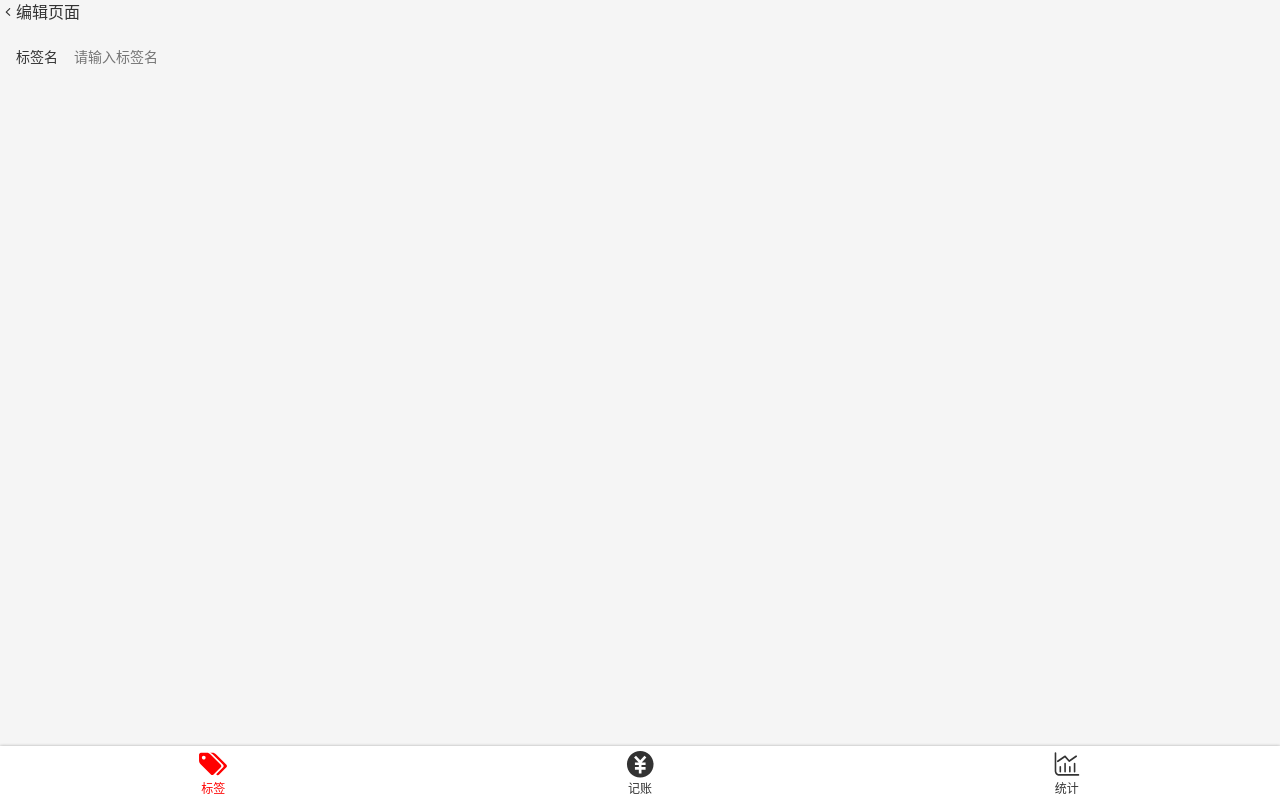
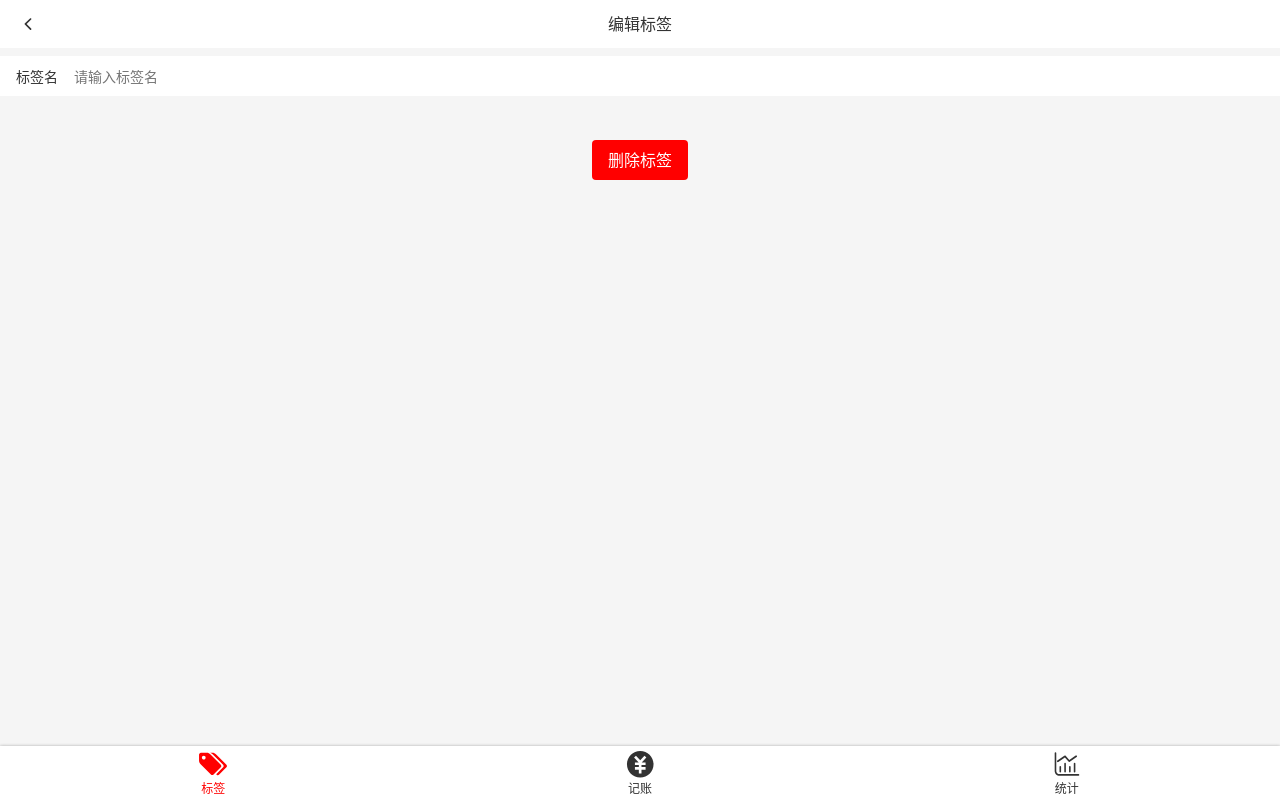
Before and after one commit to maple436/cuttle-money, a Vue app: page /#/labels/edit/1 in a window 1280 px wide. Built offline with nearby package versions, Linux system fonts and the light colour scheme.

Commit message:
添加 EditLabel.vue 的样式，抽离了两个组件

```diff
--- /dev/null
+++ b/src/components/Button.vue
@@ -0,0 +1,34 @@
+<template>
+  <button class="button"
+          @click="$emit('click',$event)">
+    <slot/>
+  </button>
+</template>
+
+<script lang="ts">
+  import Vue from 'vue';
+  import {Component} from 'vue-property-decorator';
+
+  @Component
+  export default class Button extends Vue {
+
+  }
+</script>
+
+<style lang="scss" scoped>
+  .button {
+    background: #767676;
+    color: white;
+    border-radius: 4px;
+    border: none;
+    height: 40px;
+    padding: 0 16px;
+
+    &-wrapper {
+      text-align: center;
+      padding: 16px;
+      margin-top: 44-16px;
+    }
+  }
+
+</style>
--- a/src/components/Money/Notes.vue
+++ b/src/components/Money/FormItem.vue
@@ -1,6 +1,6 @@
 <template>
   <div>
-    <label class="notes">
+    <label class="formItem">
       <span class="name">{{this.fieldName}}</span>
       <input type="text" :placeholder="this.placeholder"
              v-model="value"
@@ -14,7 +14,7 @@
   import {Component, Watch, Prop} from 'vue-property-decorator';
 
   @Component
-  export default class Notes extends Vue {
+  export default class FormItem extends Vue {
     @Prop({required:true}) fieldName!: string;
     @Prop() placeholder?: string;
 
@@ -28,19 +28,16 @@
 </script>
 
 <style lang="scss" scoped>
-  .notes {
+  .formItem {
     font-size: 14px;
-    background: #f5f5f5;
     padding-left: 16px;
     display: flex;
     align-items: center;
-
     .name {
       padding-right: 16px;
     }
-
     input {
-      height: 64px;
+      height: 40px;
       flex-grow: 1;
       background: transparent;
       border: none;
--- a/src/views/EditLabel.vue
+++ b/src/views/EditLabel.vue
@@ -1,11 +1,16 @@
 <template>
   <Layout>
-    <div>
-      <Icon  name="left"/>
-      <span>编辑页面</span>
-      <Notes field-name="标签名" placeholder="请输入标签名" />
+    <div class="navBar">
+      <Icon class="leftIcon" name="left"/>
+      <span class="title">编辑标签</span>
+      <span class="rightIcon"></span>
     </div>
-
+    <div class="form-wrapper">
+      <FormItem field-name="标签名" placeholder="请输入标签名"/>
+    </div>
+    <div class="button-wrapper">
+      <Button >删除标签</Button>
+    </div>
   </Layout>
 </template>
 
@@ -13,24 +18,57 @@
   import Vue from 'vue';
   import {Component} from 'vue-property-decorator';
   import tagListModel from '@/models/tagListModel';
-  import Notes from '@/components/Money/Notes.vue';
+  import FormItem from '@/components/Money/FormItem.vue';
+  import Button from '@/components/Button.vue';
+
   @Component({
-    components: {Notes}
+    components: {Button, FormItem}
   })
   export default class EditLabel extends Vue {
-  creared(){
-    const id=this.$route.params.id;
-    tagListModel.fetch();
-    const tags=tagListModel.data;
-    const tag=tags.filter(t=>t.id===id)[0];
-    if(tag){
-      console.log(tag);
-    }else{
-      this.$router.push('404');
+    creared() {
+      const id = this.$route.params.id;
+      tagListModel.fetch();
+      const tags = tagListModel.data;
+      const tag = tags.filter(t => t.id === id)[0];
+      if (tag) {
+        console.log(tag);
+      } else {
+        this.$router.push('/404');
+      }
     }
-  }
   }
 </script>
 
 <style lang="scss" scoped>
+  .navBar {
+    text-align: center;
+    font-size: 16px;
+    padding: 12px 16px;
+    background: white;
+    display: flex;
+    align-items: center;
+    justify-content: space-between;
+    > .title {
+    }
+    > .leftIcon {
+      width: 24px;
+      height: 24px;
+    }
+    > .rightIcon {
+      width: 24px;
+      height: 24px;
+    }
+  }
+  .form-wrapper {
+    background: white;
+    margin-top: 8px;
+  }
+  .button-wrapper {
+    text-align: center;
+    padding: 16px;
+    margin-top: 44-16px;
+    > Button{
+      background: red;
+    }
+  }
 </style>
--- a/src/views/Labels.vue
+++ b/src/views/Labels.vue
@@ -9,7 +9,8 @@
         </router-link>
       </div>
       <div class="createTag-wrapper">
-        <button class="createTag" @click="createTag">新建标签</button>
+        <Button class="createTag"
+                @click="createTag">新建标签</Button>
       </div>
     </Layout>
   </div>
@@ -19,7 +20,6 @@
 import Vue from 'vue'
 import {Component} from 'vue-property-decorator';
 import tagListModel  from '@/models/tagListModel';
-
 
 tagListModel.fetch();
 @Component
--- a/src/views/Money.vue
+++ b/src/views/Money.vue
@@ -2,10 +2,12 @@
   <Layout class-prefix="layout">
     <NumberPad @update:value="onUpdateAmount" @submit="saveRecord"/>
     <Types @update:value="onUpdateType"/>
-    <Notes field-name="备注"
-           placeholder="在这里输入备注"
-           @update:value="onUpdateNotes"
-    />
+    <div class="notes">
+      <FormItem field-name="备注"
+                placeholder="在这里输入备注"
+                @update:value="onUpdateNotes"
+      />
+    </div>
     <Tags :data-source.sync='tags' @update:value="onUpdateTags"/>
 
   </Layout>
@@ -14,18 +16,18 @@
 <script lang="ts">
   import NumberPad from '@/components/Money/NumberPad.vue';
   import Types from '@/components/Money/Types.vue';
-  import Notes from '@/components/Money/Notes.vue';
+  import FormItem from '@/components/Money/FormItem.vue';
   import Tags from '@/components/Money/Tags.vue';
   import Vue from 'vue';
   import {Component, Watch} from 'vue-property-decorator';
   import recordListModel from '@/models/recordListModel';
   import tagListModel from '@/models/tagListModel';
 
-const tagList=tagListModel.fetch();
-  const recordList= recordListModel.fetch();
+  const tagList = tagListModel.fetch();
+  const recordList = recordListModel.fetch();
 
   @Component({
-    components: {Tags, Notes, Types, NumberPad}
+    components: {Tags, FormItem, Types, NumberPad}
   })
   export default class Money extends Vue {
     tags = tagList;
@@ -70,4 +72,8 @@ const tagList=tagListModel.fetch();
     display: flex;
     flex-direction: column-reverse;
   }
+
+  .notes {
+    padding: 12px 0;
+  }
 </style>
```
